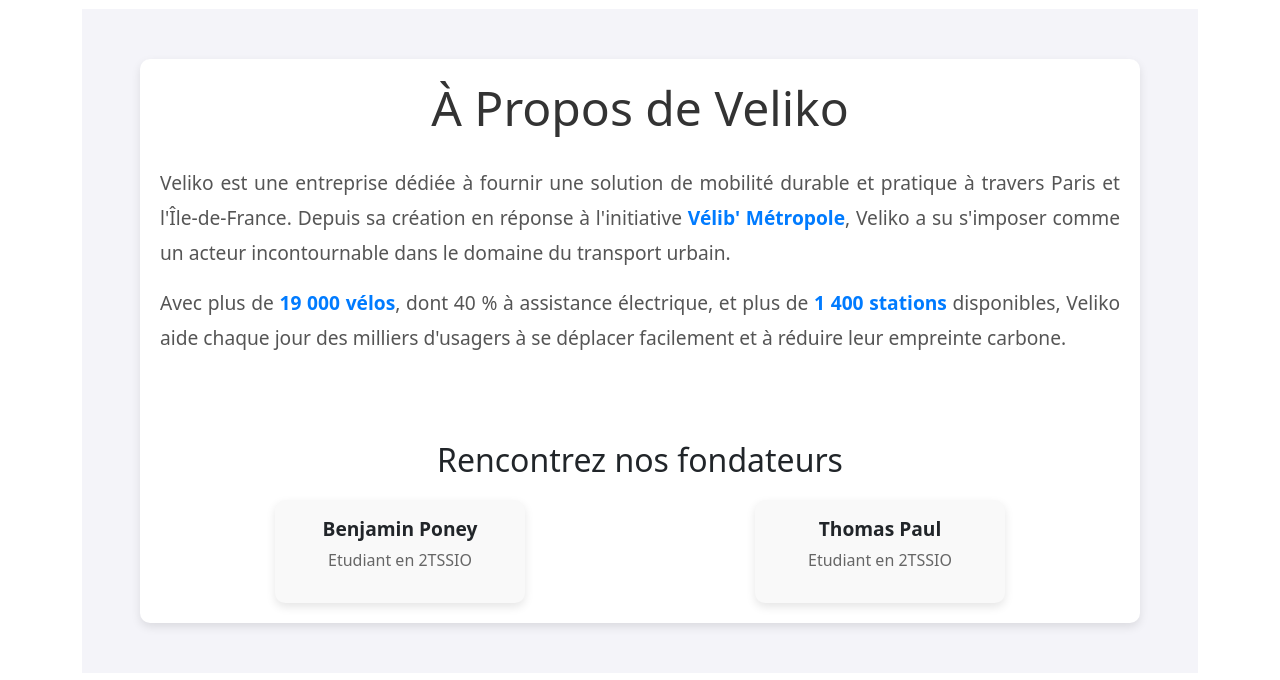
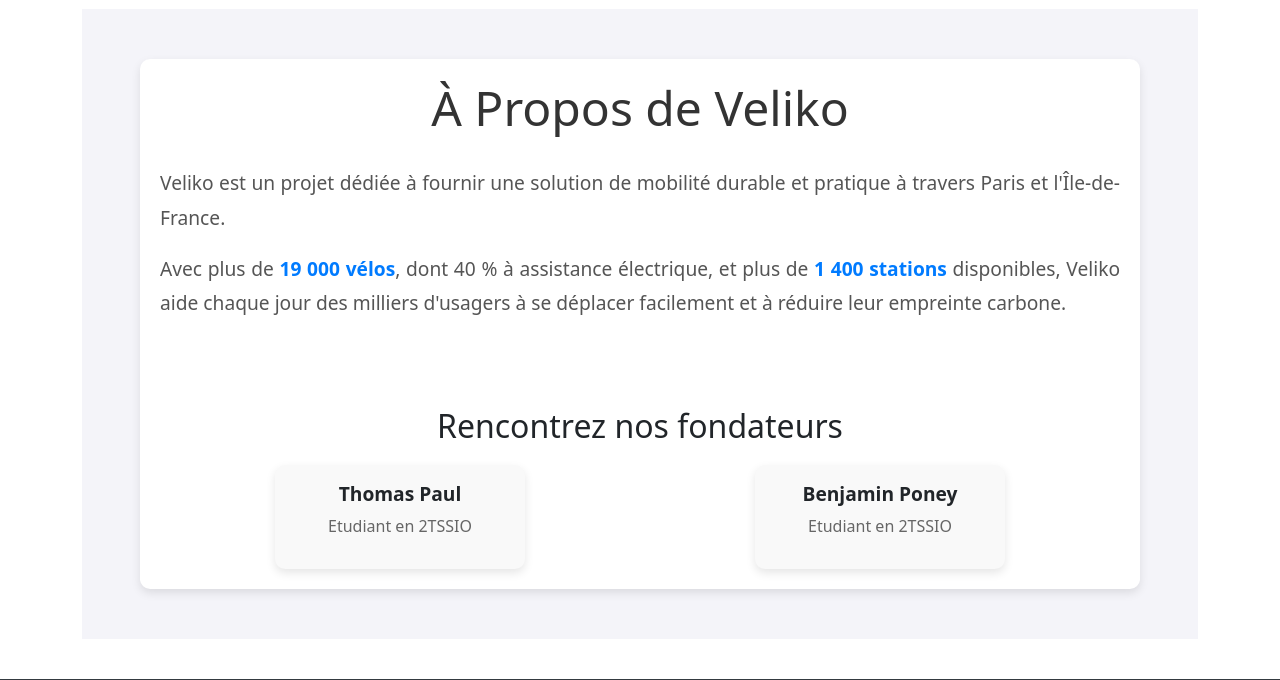
Before and after one commit to ThomasPaul01/BTS-SIO-G2-2025-VELIKO-Web, a Symfony app: template templates/a_propos/index.html.twig in a window 1280 px wide. Shown: the part 182-862 px from the top of the page. Run offline with Twig, Linux system fonts and the light colour scheme; the template is opened without the code that fills it, so the values that code supplies are empty; some libraries are stand-ins or nearby versions.

Commit message:
add comment / edit html content

```diff
--- a/src/Controller/ApiController.php
+++ b/src/Controller/ApiController.php
@@ -25,6 +25,7 @@
         $statusUrl = 'http://localhost:9042/api/stations/status';
 
         try {
+            // Request Api
             $stations = $this->request->RequestApi($url);
             $stationStatuses = $this->request->RequestApi($statusUrl);
         } catch (\Exception $e) {
--- a/src/Request.php
+++ b/src/Request.php
@@ -6,6 +6,7 @@
 {
     public function RequestApi($url)
     {
+        // Methode request donné Api Via url
 
         $curl = curl_init();
 
--- a/templates/a_propos/index.html.twig
+++ b/templates/a_propos/index.html.twig
@@ -101,9 +101,7 @@
             <div class="about-content">
                 <div class="about-text">
                     <p>
-                        Veliko est une entreprise dédiée à fournir une solution de mobilité durable et pratique à travers Paris et l'Île-de-France.
-                        Depuis sa création en réponse à l'initiative <span class="about-highlight">Vélib' Métropole</span>, Veliko a su s'imposer comme
-                        un acteur incontournable dans le domaine du transport urbain.
+                        Veliko est un projet dédiée à fournir une solution de mobilité durable et pratique à travers Paris et l'Île-de-France.
                     </p>
                     <p>
                         Avec plus de <span class="about-highlight">19 000 vélos</span>, dont 40 % à assistance électrique, et plus de
@@ -118,12 +116,12 @@
                 <h2>Rencontrez nos fondateurs</h2>
                 <div class="founders">
                     <div class="founder-card">
-                        <div class="founder-name">Benjamin Poney</div>
+                        <div class="founder-name">Thomas Paul</div>
                         <div class="founder-role">Etudiant en 2TSSIO</div>
                         <p></p>
                     </div>
                     <div class="founder-card">
-                        <div class="founder-name">Thomas Paul</div>
+                        <div class="founder-name">Benjamin Poney</div>
                         <div class="founder-role">Etudiant en 2TSSIO</div>
                         <p></p>
                     </div>
--- a/templates/api/index.html.twig
+++ b/templates/api/index.html.twig
@@ -35,7 +35,7 @@
                 maxZoom: 20
             }).addTo(map);
 
-            // Initialisation de la géolocalisation
+            // Initialisation de la géolocalisation User
             if (navigator.geolocation) {
                 navigator.geolocation.getCurrentPosition(function(position) {
                     var userLat = position.coords.latitude;
@@ -56,6 +56,7 @@
             var markers = L.markerClusterGroup();
             var stations = {{ stations|json_encode()|raw }};
 
+            // Afficher Station et Information sur celle-ci
             if (Array.isArray(stations)) {
                 stations.forEach(function(station) {
 
@@ -67,6 +68,7 @@
                             "<br>Vélos électriques disponibles : " + station.electric_bikes
                         );
 
+                    // Afficher info durant un survol
                     marker.on('mouseover', function() {
                         marker.bindPopup(
                             "Nom : " + station.name +
@@ -81,7 +83,7 @@
                             marker.closePopup();
                         });
 
-
+                        // Groupe Marqueur
                         markers.addLayer(marker);
 
                 });
--- a/templates/mention_legal/index.html.twig
+++ b/templates/mention_legal/index.html.twig
@@ -57,9 +57,9 @@
             <div class="legal-title">1. Éditeur du site</div>
             <p>
                 Le site <strong>Veliko</strong> est édité par : <br>
-                Poney Benjamin et Paul Thomas  <br>
+                Paul Thomas et Poney Benjamin <br>
                 43 Rue Raspail, 93100 Montreuil <br>
-                +33 6 10 47 17 18 | +33 6 50 15 81 62  <br>
+                +33 6 50 15 81 62 | +33 6 10 47 17 18   <br>
                 contact@veliko.com <br>
             </p>
 
```
